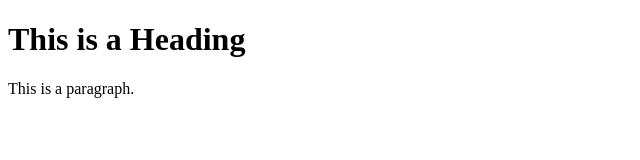
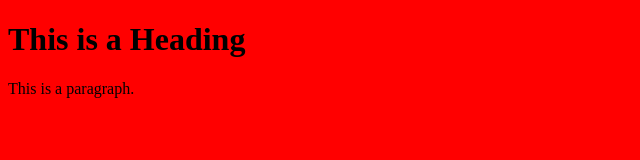
Before and after one commit to robin-debry/git-introduction, a plain HTML site: page index.html in a window 1280 px wide. Shown: the whole page, without its empty margins (0-640 px from the left). Drawn offline with Linux system fonts and the light colour scheme.

Commit message:
is already red

```diff
--- a/index.html
+++ b/index.html
@@ -3,7 +3,7 @@
 <head>
 <title>Page Title</title>
 </head>
-<body background color ="red">
+<body style ="background-color:red;">
 
 <h1>This is a Heading</h1>
 <p>This is a paragraph.</p>
```
